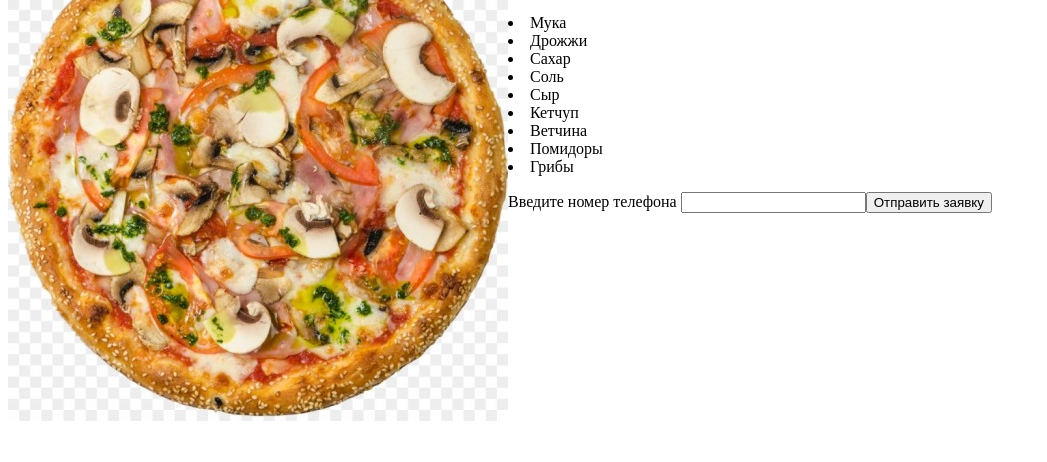
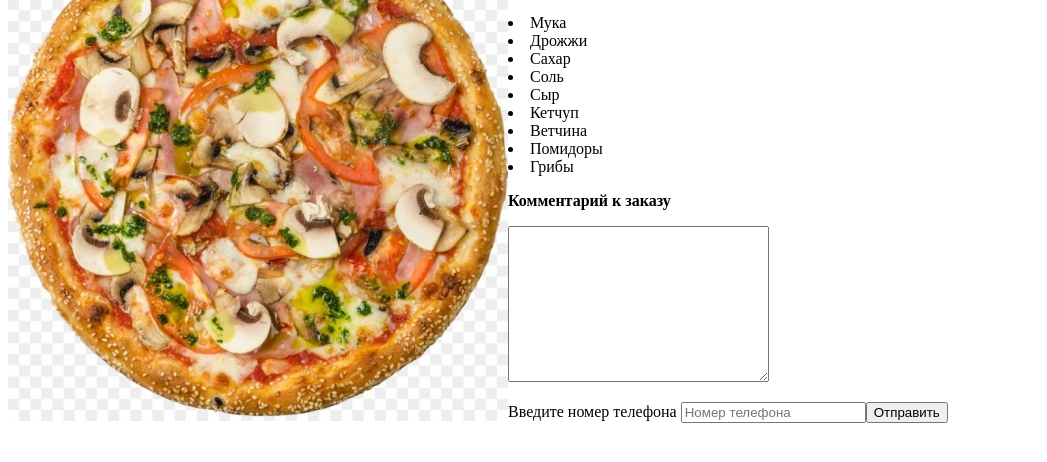
Before and after one commit to GhostLilZu/HTML-CleverLand, a plain HTML site: page CleverlandHomework/project/menu/Pizza.html in a window 1280 px wide. Shown: the part 100-562 px from the top of the page, without its empty margins (0-1047 px from the left). Drawn offline with Linux system fonts and the light colour scheme.

Commit message:
fix project page's

```diff
--- a/CleverlandHomework/project/menu/Pizza.html
+++ b/CleverlandHomework/project/menu/Pizza.html
@@ -21,6 +21,8 @@
         <li>Помидоры</li>
         <li>Грибы</li>
     </p>
-    <p>Введите номер телефона <input type="tel" name="telephone" value=""><button>Отправить заявку</button></p>
+    <p><b>Комментарий к заказу</b></p>
+    <textarea name="text"cols="30" rows="10"></textarea>
+    <p>Введите номер телефона <input placeholder="Номер телефона" type="tel" name="telephone" value=""><button type="submit">Отправить</button></p>
 </body>
 </html>
```
Also changed, not shown: CleverlandHomework/project/menu/Doughnut.html (+1 -1 lines), CleverlandHomework/project/menu/burger.html (+3 -1 lines).
